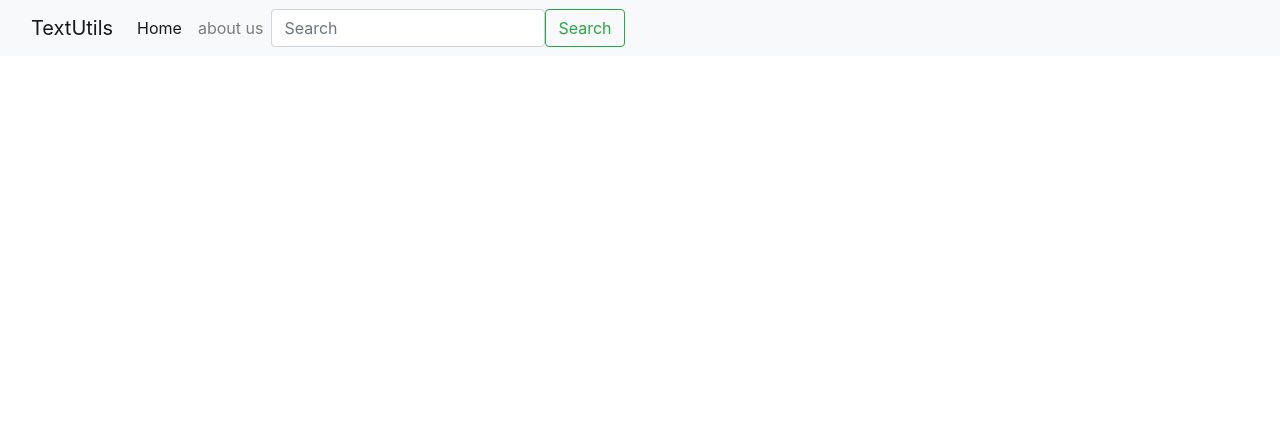
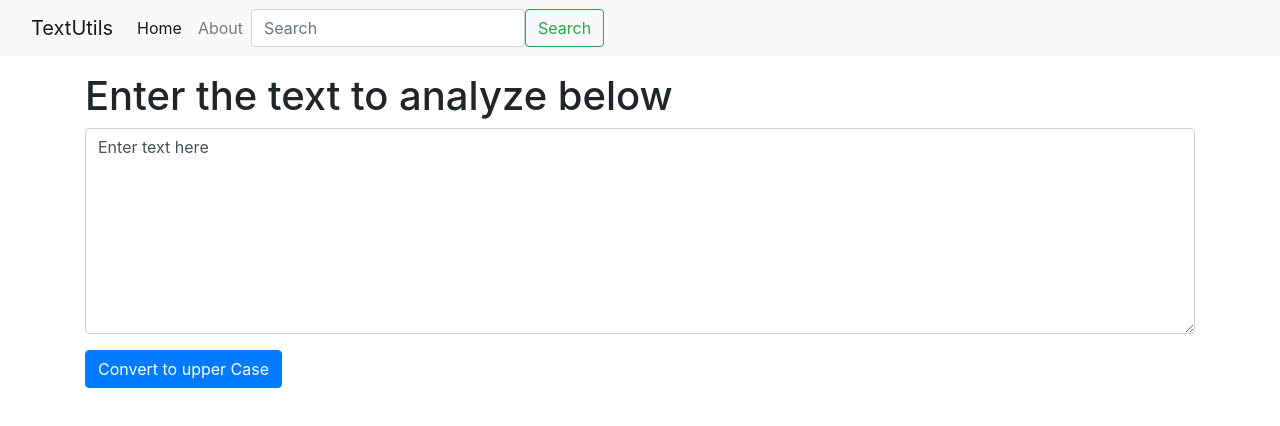
Before and after one commit to shubhamk23/ReactJsDemo, a React (Create React App) app: page / in a window 1280 px wide. Shown: the top 426 px of the page. Built offline with nearby package versions, Linux system fonts and the light colour scheme.

Commit message:
Video-7 Understanding State & Handling Events in React

```diff
--- a/src/App.js
+++ b/src/App.js
@@ -1,12 +1,17 @@
 
 import './App.css';
 import Navbar from './components/Navbar';
+import TextForm from './components/TextForm';
 
 function App() {
   // Here we can return only one tag (This is JSX)
   return (
     <>
-<Navbar title="TextUtils" aboutText="about us"/>
+    <Navbar title="TextUtils"/>
+    <div className="container my-3">
+      <TextForm heading="Enter the text to analyze below"/>
+    </div>
+
 {/* <Navbar/> */}
     </>
 
--- a/src/components/Navbar.js
+++ b/src/components/Navbar.js
@@ -37,5 +37,5 @@
 }
 Navbar.defaultProps = {
   title: "Set Title Here",
-  aboutText: "About text here"
+  aboutText: "About"
 }
--- /dev/null
+++ b/src/components/TextForm.js
@@ -0,0 +1,33 @@
+import React, {useState} from 'react'
+import PropTypes from 'prop-types'
+
+
+export default function TextForm(props) {
+    // this is very important syntax , React hook (Reference:- https://legacy.reactjs.org/docs/hooks-intro.html)
+    //here text is used for taking input text and setText is used for updating text variable
+   const [text, setText] = useState('Enter text here');
+
+   //text = "new text"; // Wrong way to change state
+   //setText = "new text"; // Wrong way to change state
+    const handleUpClick = () => {
+        // console.log("Uppercase was clicked:- "+text);
+        // setText("You have clicked on handleUpClick")
+        let newtext = text.toUpperCase()
+        setText(newtext);
+    }
+    // This is used to type text in realtime
+    const handleOnChange = (event) => {
+        // console.log("On Change");
+        setText(event.target.value);
+    }
+
+   return (
+    <div>
+        <h1>{props.heading}</h1>
+        <div className="mb-3">
+            <textarea className="form-control " value={text} onChange={handleOnChange} id="myBox" rows="8" cols="120"></textarea>
+        </div>
+        <button className="btn btn-primary" onClick={handleUpClick}>Convert to upper Case</button>
+    </div>
+  )
+}
```
